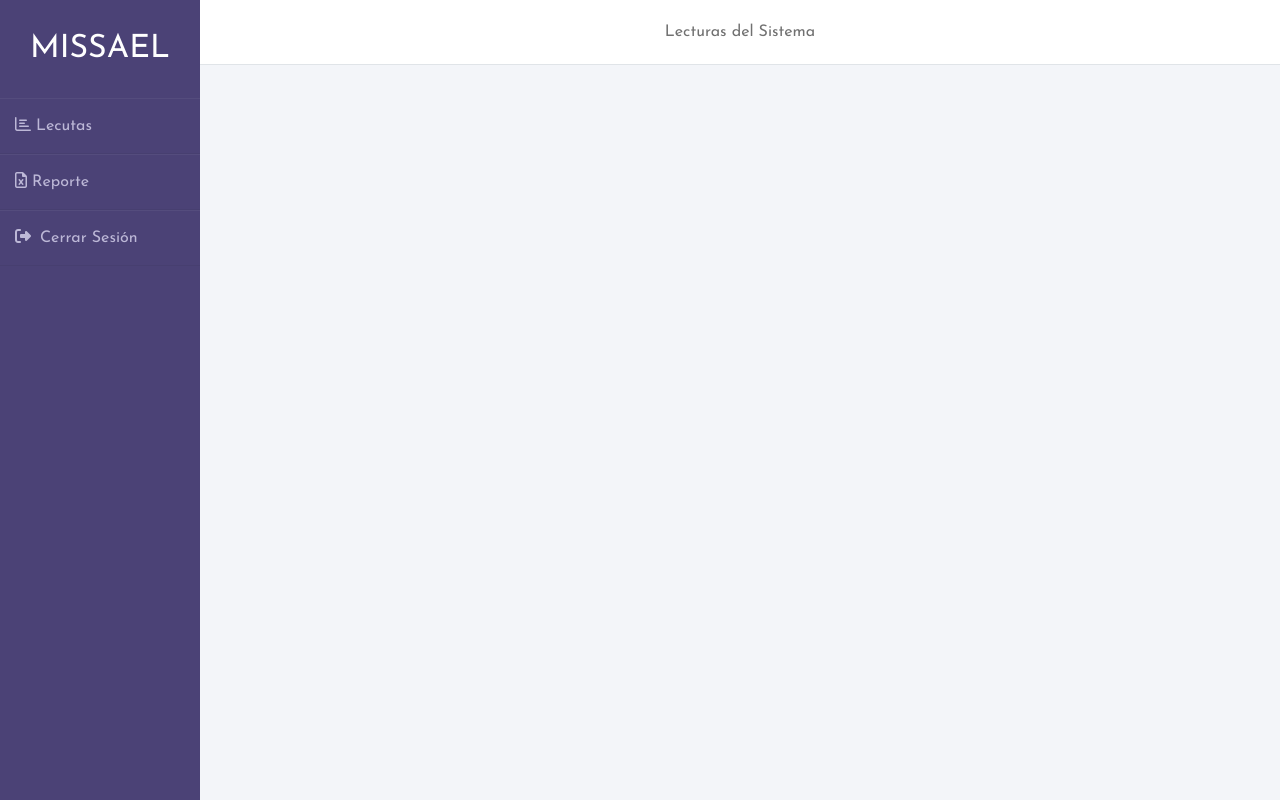
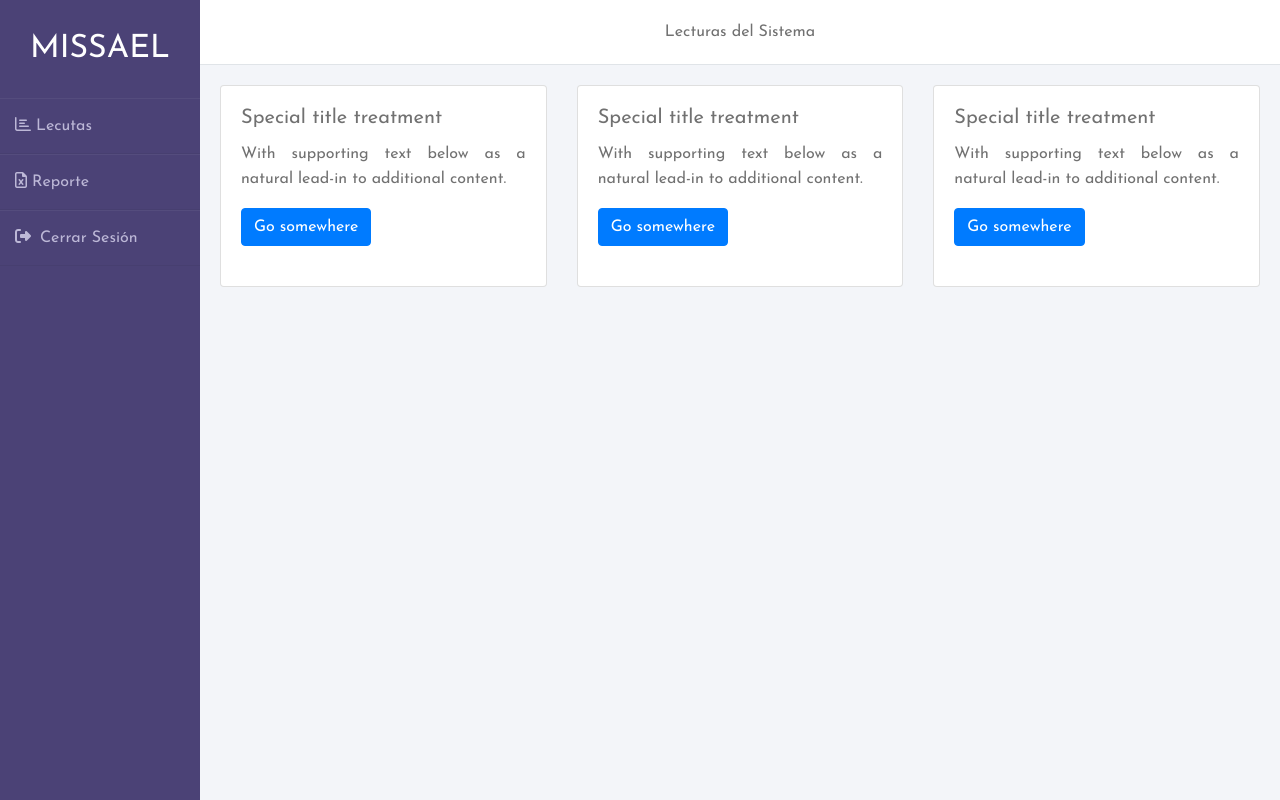
Before and after one commit to Mizzael/Acuaponia_CI, a CodeIgniter app: page /Acuaponia/Estado/Lecturas in a window 1280 px wide. Run offline with CodeIgniter, Linux system fonts and the light colour scheme; a user stored in the database is signed in; some libraries are stand-ins or nearby versions.

Commit message:
Arreglando vista de Lecturas para posteriormente incluir las graficas diarias, semanal y mensual

```diff
--- a/application/views/Estado/Lecturas.php
+++ b/application/views/Estado/Lecturas.php
@@ -33,18 +33,49 @@
         </div> -->
       </div>
       <div class="main_content">
-        <div class="header text-center">Lecturas del Sistema</div>
+        <div class="header text-center ">Lecturas del Sistema</div>
           <div class="info">
 
-          <div id="Grafica">
+            <div class="d-flex text-justify">
+              <div class="row">
+                <div class="col-sm-4">
+                  <div class="card">
+                    <div class="card-body ">
+                      <h5 class="card-title">Special title treatment</h5>
+                      <p class="card-text">With supporting text below as a natural lead-in to additional content.</p>
+                      <a href="#" class="btn btn-primary">Go somewhere</a>
+                    </div>
+                  </div>
+                </div>
+                <div class="col-sm-4">
+                  <div class="card">
+                    <div class="card-body">
+                      <h5 class="card-title">Special title treatment</h5>
+                      <p class="card-text">With supporting text below as a natural lead-in to additional content.</p>
+                      <a href="#" class="btn btn-primary">Go somewhere</a>
+                    </div>
+                  </div>
+                </div>
+                <div class="col-sm-4">
+                  <div class="card">
+                    <div class="card-body">
+                      <h5 class="card-title">Special title treatment</h5>
+                      <p class="card-text">With supporting text below as a natural lead-in to additional content.</p>
+                      <a href="#" class="btn btn-primary">Go somewhere</a>
+                    </div>
+                  </div>
+                </div>
+              </div>
+            </div>
+            <!-- <div id="Grafica">
               <canvas id="myChart" width="400" height="100"></canvas>
-          </div>
+            </div> -->
 
 
             <!-- <div id="canvas-container">
 		          <canvas id="chart" width="400" height="100"></canvas>
             </div> -->
-
+          </div>
         </div>
       </div>
   </div>
@@ -53,7 +84,7 @@
 
 <script>
 
-  function Grafica(){
+  function GraficaDiaria(){
 
     var Fecha=[];
     var TemR=[];
@@ -193,7 +224,7 @@
       });
     });
   }
-    setInterval(Grafica,6000);
+    setInterval(GraficaDiaria ,6000);
 </script>
 
 
--- a/application/views/Estado/Reporte.php
+++ b/application/views/Estado/Reporte.php
@@ -32,10 +32,10 @@
   <div class="main_content">
     <div class="header text-center">Reportes del Sistema</div>
       <div class="info">
-        <p id="promedio">Hola</p>
+        <p id="promedio"></p>
         <div class="d-flex flex-row-reverse ">
           <div class="p-2">
-            <li class="btn btn-warning"><a href="<?php echo base_url();?>Estado/dExcel">Obtener Reporte</a></li>
+           <a class="btn btn-warning" href="<?php echo base_url();?>Estado/dExcel">Obtener Reporte</a>
           </div>
           <div class="p-2">
             <button class="btn btn-primary" id="buscar">Mostrar Todo</button>
--- a/assets/js/lecturas.js
+++ b/assets/js/lecturas.js
@@ -1 +1 @@
-alert('Hola Bnada');
+// alert('Hola Bnada');
```
